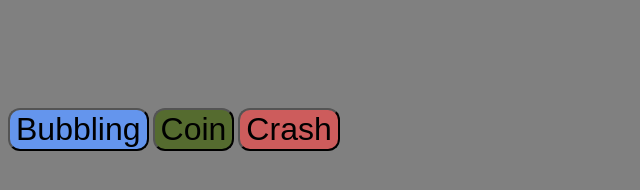
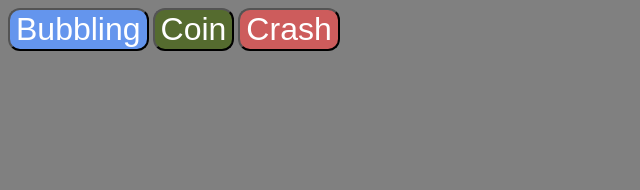
Before and after one commit to barker44/mi349_soundboard, a plain HTML site: page index.html in a window 1280 px wide. Shown: the whole page, without its empty margins (0-640 px from the left). Drawn offline with Linux system fonts and the light colour scheme.

Commit message:
testing centering

```diff
--- a/style.css
+++ b/style.css
@@ -1,6 +1,5 @@
 html{
     background: gray;
-    margin-top: 100px;
 }
 
 .button {
@@ -8,6 +7,9 @@ html{
     text-decoration:dotted;
     font-size: 32px;
     border-radius:12px;
+    color: white;
+    margin: 0 auto;
+
 }
 
 #button-1{
```
